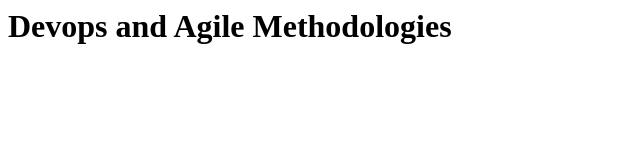
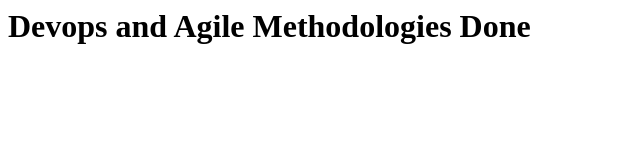
Before and after one commit to Mokshitha0610/Devops, a plain HTML site: page index.html in a window 1280 px wide. Shown: the whole page, without its empty margins (0-640 px from the left). Drawn offline with Linux system fonts and the light colour scheme.

Commit message:
Update index.html

```diff
--- a/index.html
+++ b/index.html
@@ -3,6 +3,6 @@
         <title>frontend new branch</title>
     </head>
     <body> <h1>
-        Devops and Agile Methodologies
+        Devops and Agile Methodologies Done
     </h1></body>
 </html>
```
